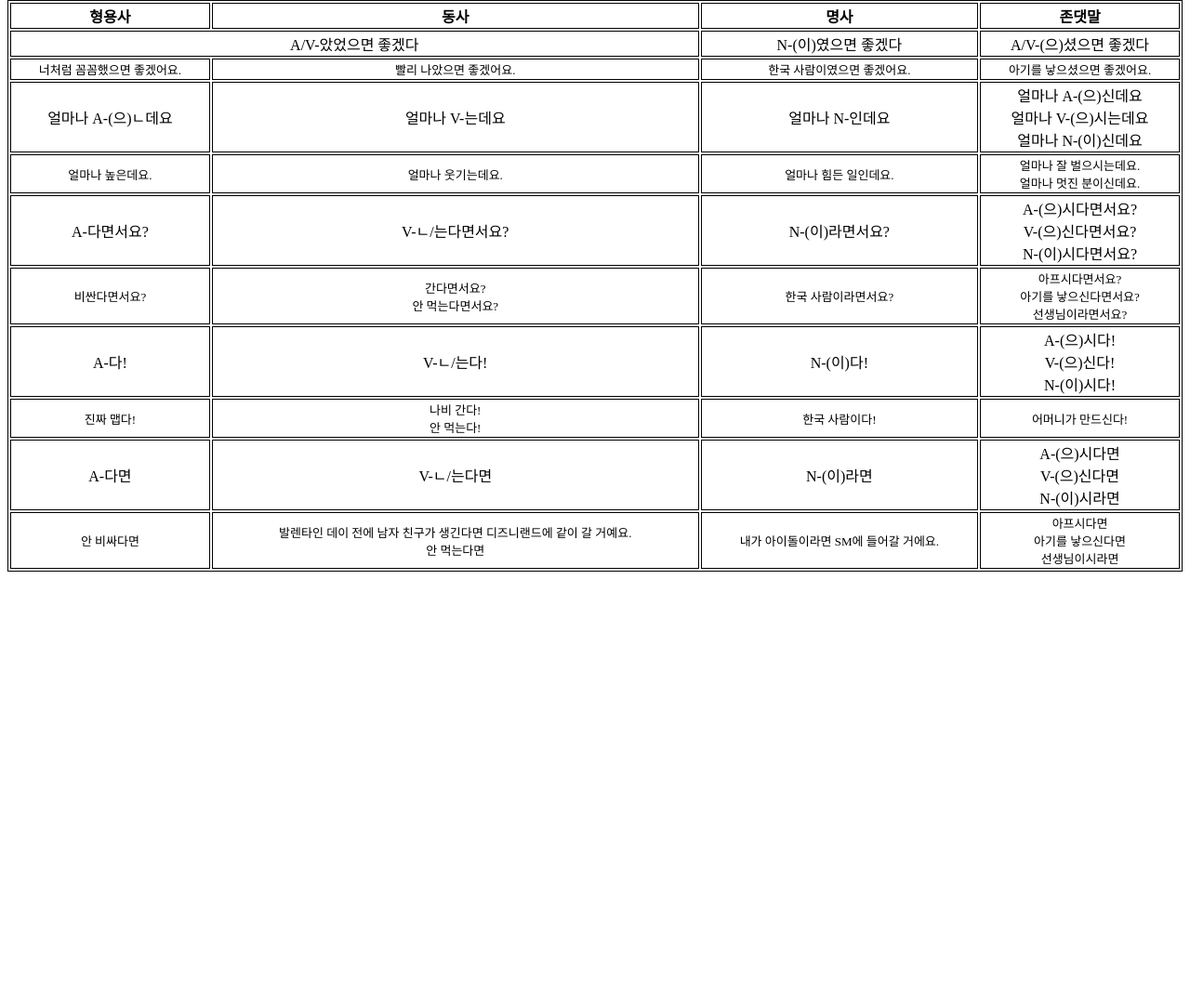
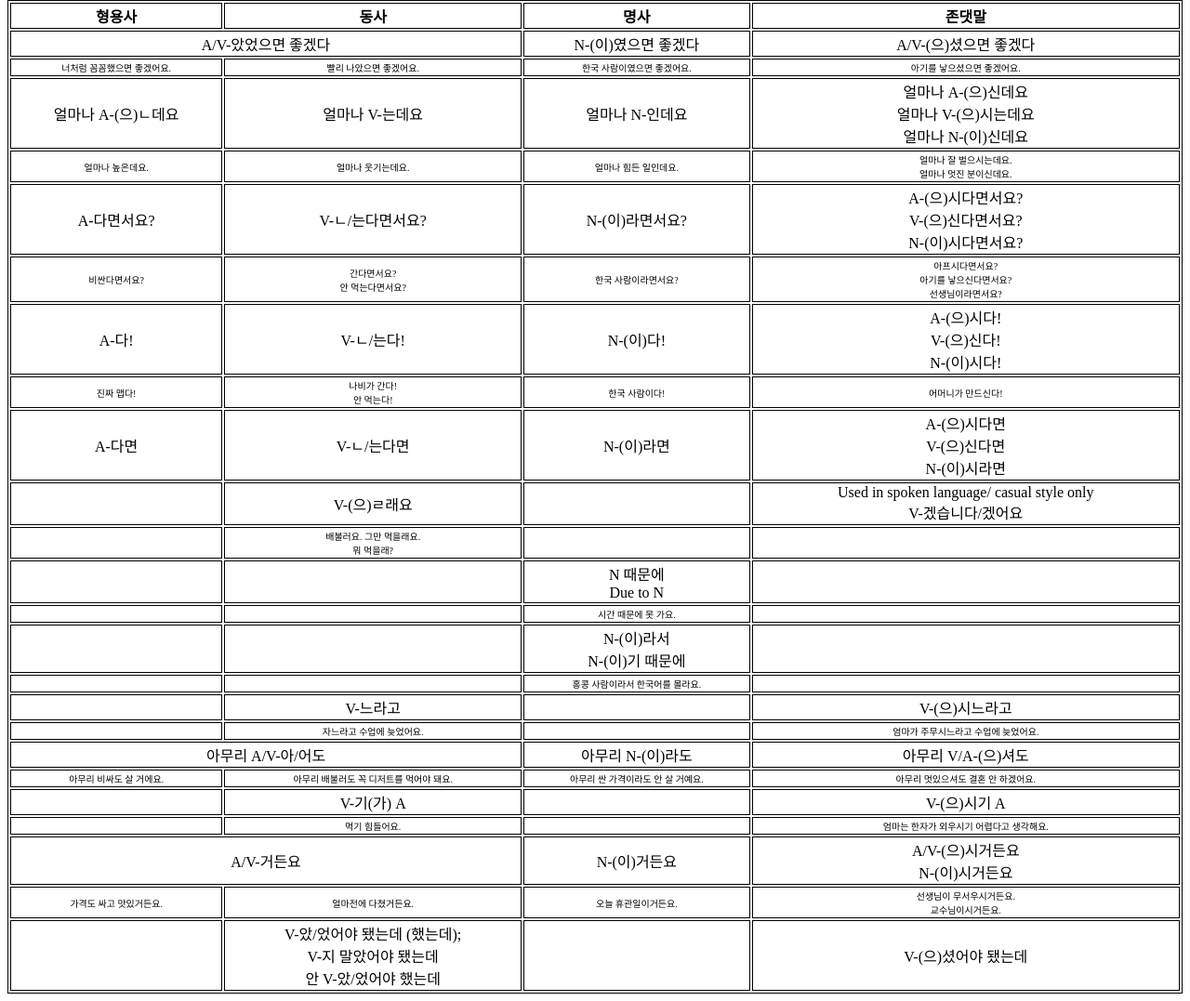
Before and after one commit to YukiNg13249/Study, a plain HTML site: page index.html in a window 1280 px wide. Shown: the part 196-1273 px from the top of the page at 93% size. Before the commit the page ends 819 px from the top, so only its background shows below. Drawn offline with Linux system fonts and the light colour scheme.

Commit message:
DOne 3002 unit5

```diff
--- a/index.html
+++ b/index.html
@@ -49,7 +49,7 @@
         text-align: center;
     }
     .Example td {
-        font-size: small;
+        font-size: x-small;
     }
 </style>
 </head>
@@ -116,7 +116,7 @@
         </tr>
         <tr class="Example">
             <td>진짜 맵다!</td>
-            <td>나비 간다!<br>안 먹는다!</td>
+            <td>나비가 간다!<br>안 먹는다!</td>
             <td>한국 사람이다!</td>
             <td>어머니가 만드신다!</td>
         </tr>
@@ -126,12 +126,94 @@
             <td>N-(이)라면</td>
             <td>A-(으)시다면<br>V-(으)신다면<br>N-(이)시라면</td>
         </tr>
+        <tr class="Type">
+            <td></td>
+            <td>V-(으)ㄹ래요 </td>
+            <td></td>
+            <td>Used in spoken language/ casual style only<br>V-겠습니다/겠어요</td>
+        </tr>
         <tr class="Example">
-            <td>안 비싸다면</td>
-            <td>발렌타인 데이 전에 남자 친구가 생긴다면 디즈니랜드에
-                같이 갈 거예요.<br>안 먹는다면</td>
-            <td>내가 아이돌이라면 SM에 들어갈 거에요.</td>
-            <td>아프시다면<br>아기를 낳으신다면<br>선생님이시라면</td>
+            <td></td>
+            <td>배불러요. 그만 먹을래요.<br>뭐 먹을래?</td>
+            <td></td>
+            <td></td>
+        </tr>
+        <tr class="Type">
+            <td></td>
+            <td></td>
+            <td>N 때문에<br>Due to N</td>
+            <td></td>
+        </tr>
+        <tr class="Example">
+            <td></td>
+            <td></td>
+            <td>시간 때문에 못 가요.</td>
+            <td></td>
+        </tr>
+        <tr class="Type">
+            <td></td>
+            <td></td>
+            <td>N-(이)라서<br>N-(이)기 때문에</td>
+            <td></td>
+        </tr>
+        <tr class="Example">
+            <td></td>
+            <td></td>
+            <td>홍콩 사람이라서 한국어를 몰라요.</td>
+            <td></td>
+        </tr>
+        <tr class="Type">
+            <td></td>
+            <td>V-느라고</td>
+            <td></td>
+            <td>V-(으)시느라고</td>
+        </tr>
+        <tr class="Example">
+            <td></td>
+            <td>자느라고 수업에 늦었어요.</td>
+            <td></td>
+            <td>엄마가 주무시느라고 수업에 늦었어요.</td>
+        </tr>
+        <tr class="Type">
+            <td colspan="2">아무리 A/V-아/어도</td>
+            <td>아무리 N-(이)라도 </td>
+            <td>아무리 V/A-(으)셔도 </td>
+        </tr>
+        <tr class="Example">
+            <td>아무리 비싸도 살 거에요.</td>
+            <td>아무리 배불러도 꼭 디저트를 먹어야 돼요.</td>
+            <td>아무리 싼 가격이라도 안 살 거예요.</td>
+            <td>아무리 멋있으셔도 결혼 안 하겠어요.</td>
+        </tr>
+        <tr class="Type">
+            <td></td>
+            <td>V-기(가) A</td>
+            <td></td>
+            <td>V-(으)시기 A</td>
+        </tr>
+        <tr class="Example">
+            <td></td>
+            <td>먹기 힘들어요.</td>
+            <td></td>
+            <td>엄마는 한자가 외우시기 어렵다고 생각해요.</td>
+        </tr>
+        <tr class="Type">
+            <td colspan="2">A/V-거든요</td>
+            <td>N-(이)거든요</td>
+            <td>A/V-(으)시거든요<br>N-(이)시거든요</td>
+        </tr>
+        <tr class="Example">
+            <td>가격도 싸고 맛있거든요.</td>
+            <td>얼마전에 다쳤거든요.</td>
+            <td>오늘 휴관일이거든요.</td>
+            <td>선생님이 무서우시거든요.<br>교수님이시거든요.</td>
+        </tr>
+        <tr class="Type">
+            <td></td>
+            <td>V-았/었어야 됐는데 (했는데);<br>V-지 말았어야 됐는데<br>안 V-았/었어야 했는데</td>
+            <td></td>
+            <td>V-(으)셨어야 됐는데 </td>
+        </tr>
     </table>
     <!-- <form>
         <div class="question">
```
Also changed, not shown: POS.txt, grammar.txt, questions.txt.
